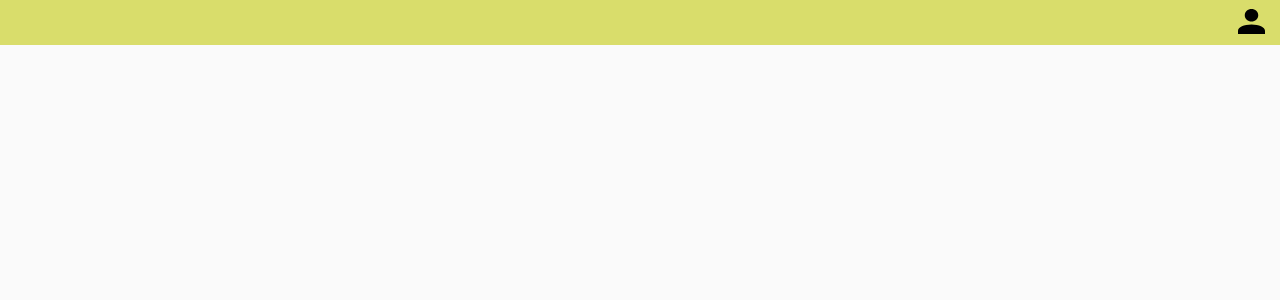
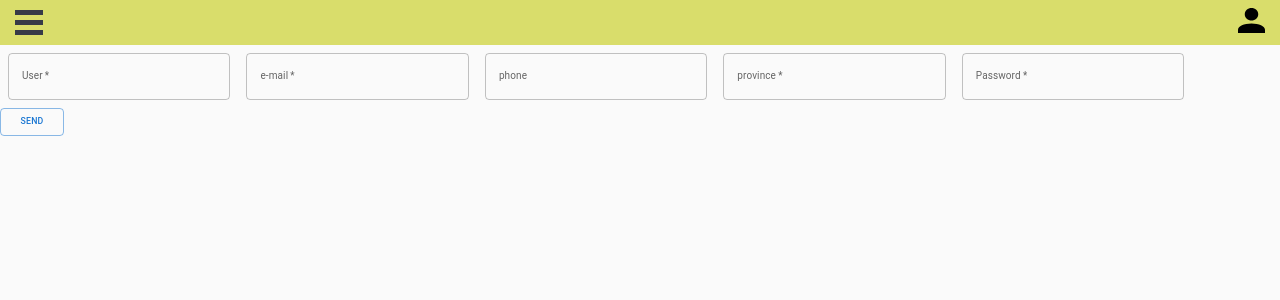
Before and after one commit to amorosAlvaro/full-stack-mern-bike-exchange, a React (Create React App) app in the folder client/: page /register in a window 1280 px wide. Before the commit this address had no page. Shown: the top 300 px of the page. Built offline with nearby package versions, Linux system fonts and the light colour scheme.

Commit message:
add Register component and servies

```diff
--- a/client/src/App.js
+++ b/client/src/App.js
@@ -1,22 +1,25 @@
 import { BrowserRouter, Routes, Route } from 'react-router-dom';
 
-import Login from './components/login/login';
+import Login from './components/Login/Login';
 import Header from './components/common/Header/Header.js';
 import Home from './components/Home/Home';
 import './App.scss';
+import Sidebar from './components/common/Burger/Sidebar';
+import Register from './components/Register/Register';
 
 function App() {
   return (
     <>
       <div className="App">
         <BrowserRouter>
-          <header className="App-header">
-            <Header />
-          </header>
+          <Header />
+          <Sidebar />
+
           <main>
             <Routes>
               <Route path="/" element={<Home />} />
-              <Route path="/login" element={<Login />} />{' '}
+              <Route path="/login" element={<Login />} />
+              <Route path="/register" element={<Register />} />
             </Routes>
           </main>
         </BrowserRouter>
--- a/client/src/components/Home/Home.js
+++ b/client/src/components/Home/Home.js
@@ -1,6 +1,9 @@
 import React from 'react';
+import { useSelector } from 'react-redux';
 
 function Home() {
+  const token = useSelector((store) => store.login);
+
   return <div>HOME</div>;
 }
 
--- /dev/null
+++ b/client/src/components/common/Burger/Sidebar.js
@@ -0,0 +1,36 @@
+import { useState } from 'react';
+import { slide as Menu } from 'react-burger-menu';
+import star from '../../../assets/icons/start-white.svg';
+import home from '../../../assets/icons/white-house.svg';
+import user from '../../../assets/icons/user-icon.svg';
+import { Link } from 'react-router-dom';
+import './Sidebar.scss';
+
+const Sidebar = () => {
+  const [isOpen, setIsOpen] = useState(false);
+  const handleClick = () => setIsOpen(false);
+  const handleStateChange = (state) => setIsOpen(state.isOpen);
+  return (
+    <Menu
+      OuterContainerId={'main'}
+      width={250}
+      isOpen={isOpen}
+      onStateChange={(state) => handleStateChange(state)}
+    >
+      <Link to="/" onClick={handleClick}>
+        <img src={home} alt="home icon" className="slide__icon" />
+        Home
+      </Link>
+      <Link to="/favorites" onClick={handleClick}>
+        <img src={star} alt="favorites icon" className="slide__icon" />
+        Favorites
+      </Link>
+      <Link to="/profile" onClick={handleClick}>
+        <img src={user} alt="user icon" className="slide__icon" />
+        Profile
+      </Link>
+    </Menu>
+  );
+};
+
+export default Sidebar;
--- /dev/null
+++ b/client/src/components/common/Burger/Sidebar.scss
@@ -0,0 +1,68 @@
+@import '../../../scss/variables';
+
+.bm-item {
+  display: flex !important;
+  align-items: center;
+  gap: 2rem;
+
+  /* Our sidebar item styling */
+  text-decoration: none;
+  margin-bottom: 2.5rem;
+  color: white;
+  font-weight: bold;
+  transition: color 0.2s;
+}
+
+.bm-item:hover {
+  color: white;
+}
+
+.bm-burger-button {
+  position: fixed;
+  width: 28px;
+  height: 25px;
+  left: 1.5rem;
+  top: 1rem;
+}
+
+/* Color/shape of burger icon bars */
+.bm-burger-bars {
+  background: #373a47;
+}
+
+/* Position and sizing of clickable cross button */
+.bm-cross-button {
+  height: 24px;
+  width: 24px;
+}
+
+/* Color/shape of close button cross */
+.bm-cross {
+  background: white;
+}
+
+/* General sidebar styles */
+.bm-menu {
+  background: rgba($accent-color, 0.8);
+  padding: 2.5em 1.5em 0;
+  font-size: 1.15em;
+}
+
+/* Morph shape necessary with bubble or elastic */
+.bm-morph-shape {
+  fill: #373a47;
+}
+
+/* Wrapper for item list */
+.bm-item-list {
+  color: #b8b7ad;
+}
+
+/* Styling of overlay */
+.bm-overlay {
+  background: rgba(0, 0, 0, 0.3);
+}
+
+.slide__icon {
+  color: white;
+}
--- a/client/src/components/common/Header/LoginButton.js
+++ b/client/src/components/common/Header/LoginButton.js
@@ -1,12 +1,13 @@
 import loginIcon from '../../../assets/icons/login.svg';
+import { Link } from 'react-router-dom';
 
 const LoginButton = () => {
-  //   const token = useSelector((store) => store.login);
-
   return (
-    <button className="header__user-btn">
-      <img src={loginIcon} alt="login" className="header__user-img" />
-    </button>
+    <Link to="/login">
+      <button className="header__user-btn">
+        <img src={loginIcon} alt="login" className="header__user-img" />
+      </button>
+    </Link>
   );
 };
 
--- a/client/src/components/common/Header/LogoutButton.js
+++ b/client/src/components/common/Header/LogoutButton.js
@@ -1,12 +1,16 @@
-// import { useAuth0 } from '@auth0/auth0-react';
-
 import logoutIcon from '../../../assets/icons/logout.svg';
+import { logOutUser } from '../../../redux/action.creators';
+import { useDispatch } from 'react-redux';
 
 const LogoutButton = () => {
-  //   const { logout } = useAuth0();
+  const dispatch = useDispatch();
+
+  const handleLogout = () => {
+    dispatch(logOutUser());
+  };
 
   return (
-    <button className="header__user-btn">
+    <button className="header__user-btn" onClick={handleLogout}>
       <img src={logoutIcon} alt="login" className="header__user-img" />
     </button>
   );
--- a/client/src/components/login/login.js
+++ b/client/src/components/login/login.js
@@ -8,7 +8,6 @@ function Login() {
 
   const dispatch = useDispatch();
 
-  ////////////////////////////////////////////
   const [loginState, setLoginState] = useState({ userName: '', password: '' });
 
   const handleSubmit = (ev) => {
@@ -25,7 +24,6 @@ function Login() {
   };
 
   return (
-    // Ad a link that takes you to the previous page with the new logged in state
     <form onSubmit={handleSubmit}>
       <div className="form-group">
         <label htmlFor="user-name">Name</label>
@@ -55,6 +53,9 @@ function Login() {
       <button type="reset" onClick={handleLogout}>
         Logout
       </button>
+      <button type="register" onClick={handleLogout}>
+        Register
+      </button>
     </form>
   );
 }
--- a/client/src/components/register/register.js
+++ b/client/src/components/register/register.js
@@ -0,0 +1,85 @@
+import * as React from 'react';
+import Box from '@mui/material/Box';
+import TextField from '@mui/material/TextField';
+import Button from '@mui/material/Button';
+import { useState } from 'react';
+import { registerUser } from '../../services/user.services';
+
+export default function Register() {
+  const [registerState, setRegisterState] = useState({
+    userName: '',
+    password: '',
+    email: '',
+    province: '',
+    phone: '',
+  });
+
+  const [buttonState, setButtonState] = useState('disabled');
+
+  const handleSubmit = (ev) => {
+    // Why do we need prevents default if here?
+    ev.preventDefault();
+    console.log(registerState);
+    registerUser(registerState);
+  };
+
+  const handleChange = (evt, control) => {
+    setRegisterState({ ...registerState, [control]: evt.target.value });
+  };
+
+  //   let sendPermission =
+  //     registerState.userName &&
+  //     registerState.password &&
+  //     registerState.email &&
+  //     registerState.province
+  //       ? 'disabled'
+  //       : 'disabled';
+
+  //   const sendPermission = 'disabled';
+  return (
+    <Box
+      component="form"
+      sx={{
+        '& .MuiTextField-root': { m: 1, width: '25ch' },
+      }}
+      noValidate
+      autoComplete="off"
+    >
+      <div>
+        <TextField
+          required
+          id="outlined-required"
+          label="User"
+          onChange={(ev) => handleChange(ev, 'userName')}
+        />
+        <TextField
+          required
+          id="outlined-required"
+          label="e-mail"
+          onChange={(ev) => handleChange(ev, 'email')}
+        />
+        <TextField
+          id="outlined"
+          label="phone"
+          onChange={(ev) => handleChange(ev, 'phone')}
+        />
+        <TextField
+          required
+          id="outlined-required"
+          label="province"
+          onChange={(ev) => handleChange(ev, 'province')}
+        />
+        <TextField
+          required
+          id="outlined-password"
+          label="Password"
+          type="password"
+          onChange={(ev) => handleChange(ev, 'password')}
+        />
+      </div>
+      <Button variant="outlined" onClick={handleSubmit}>
+        Send
+      </Button>
+    </Box>
+  );
+}
--- /dev/null
+++ b/client/src/services/user.services.js
@@ -0,0 +1,13 @@
+import axios from 'axios';
+
+async function registerUser(user) {
+  const url = 'http://localhost:3030';
+  console.log(user);
+  try {
+    await axios.post(`${url}/users`, user);
+  } catch (error) {
+    console.log(error);
+  }
+}
+
+export { registerUser };
```
Also changed, not shown: client/package.json (+7 -2 lines), client/src/redux/store/index.js (+0 -7 lines), client/src/components/nav/nav.js (deleted), 2 other files (tests, documents, lock files or other folders).
